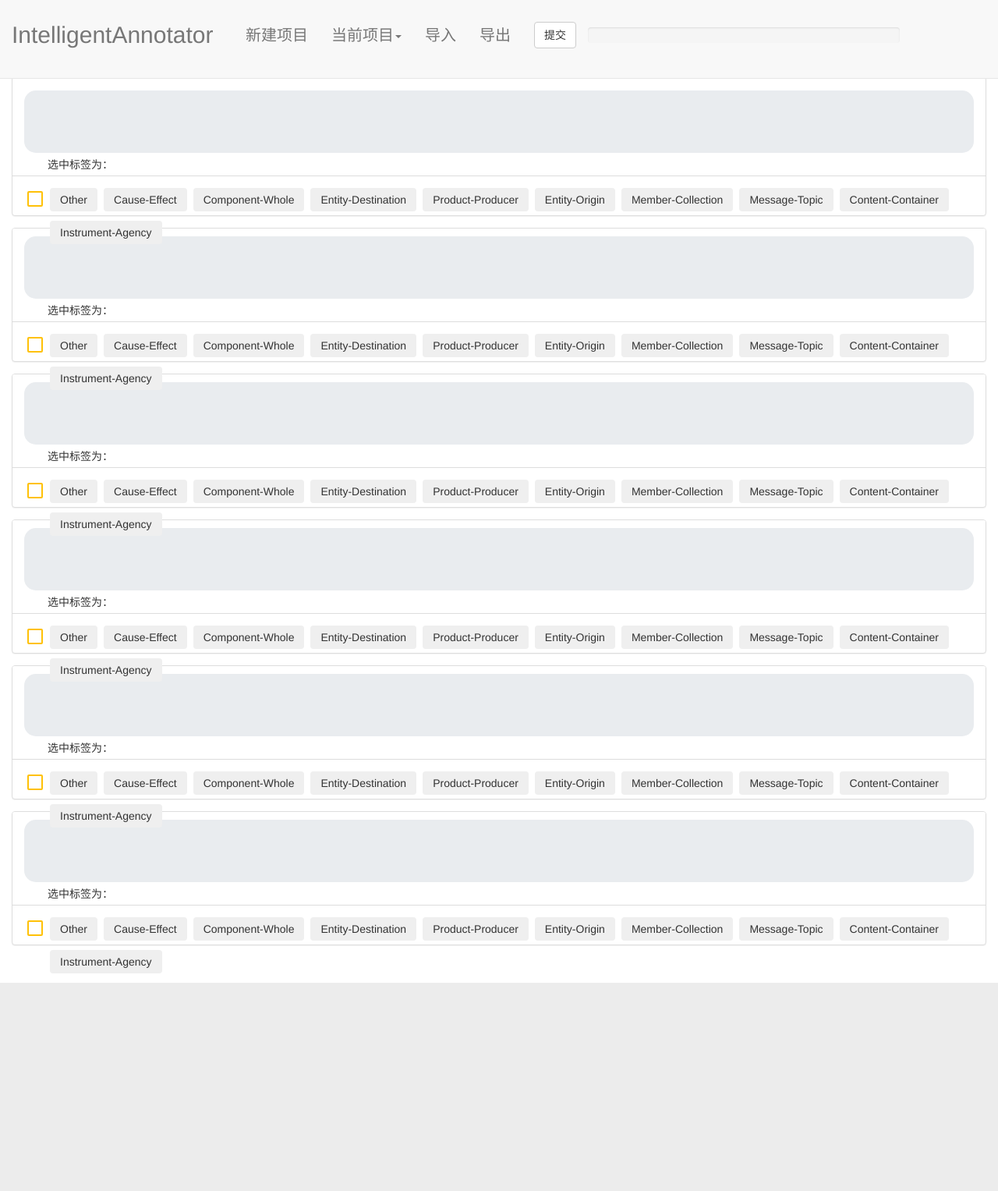
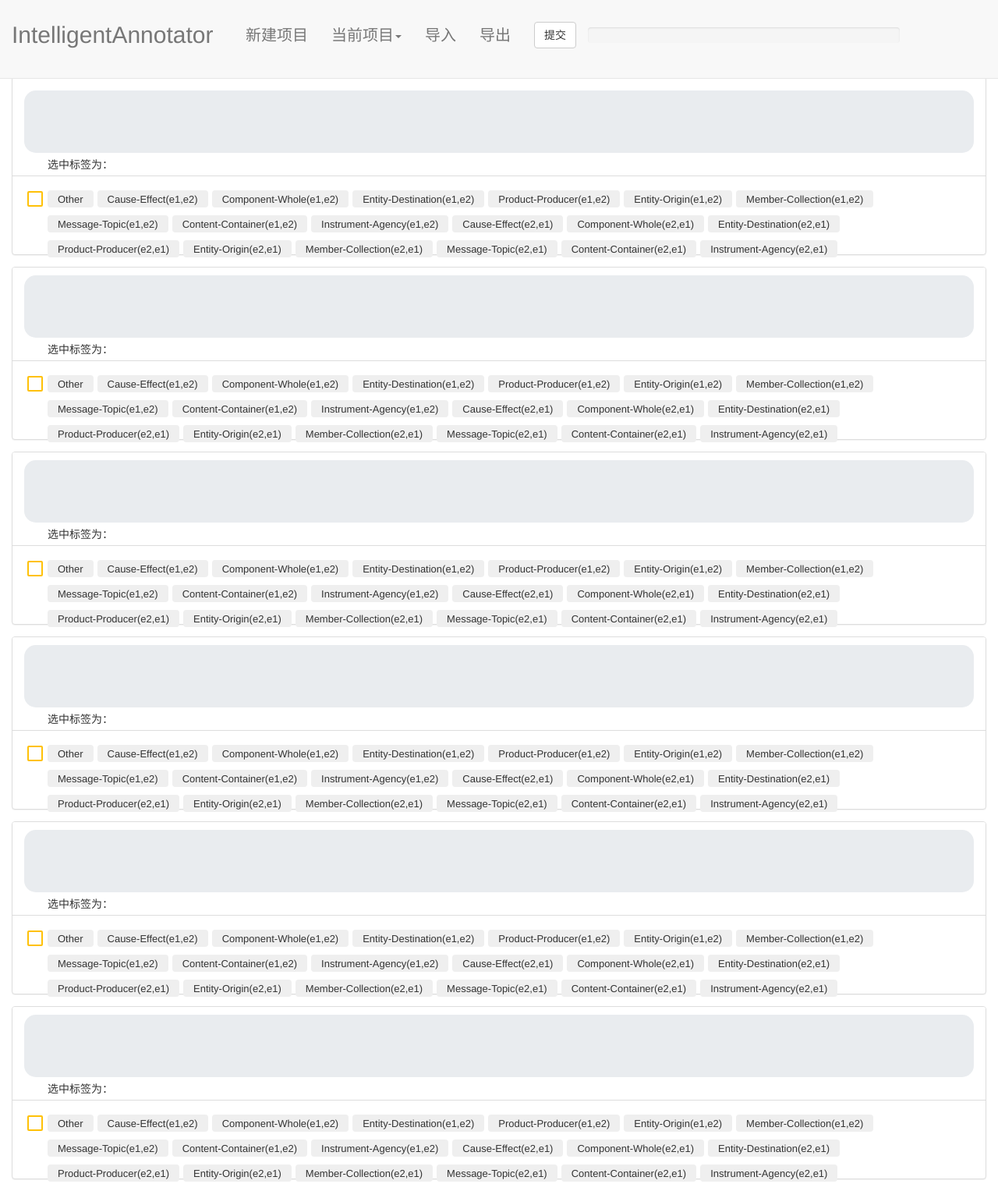
Before and after one commit to mxzel/Intelligent-Annotator, a Django app: page / in a window 1280 px wide. Shown: the whole page at 78% size. Before the commit the page ends 1260 px from the top, so only its background shows below. Run offline with Django 3.2, Linux system fonts and the light colour scheme; data comes from the database, SQL or seed files in the repository; parts of the project's set-up code (start-up, migrations or seed data) failed here and were passed over; some libraries are stand-ins or nearby versions.

Commit message:
修改标签数量、显示形式，修改勾选框

```diff
--- a/static/js/intelligenthtml.js
+++ b/static/js/intelligenthtml.js
@@ -1,7 +1,10 @@
 var state=new Array();
-var tags=['Other', 'Cause-Effect', 'Component-Whole', 'Entity-Destination',
-                 'Product-Producer', 'Entity-Origin', 'Member-Collection',
-                 'Message-Topic', 'Content-Container', 'Instrument-Agency'];//存储标签tag
+var tags=['Other', 'Cause-Effect(e1,e2)', 'Component-Whole(e1,e2)', 'Entity-Destination(e1,e2)',
+                 'Product-Producer(e1,e2)', 'Entity-Origin(e1,e2)', 'Member-Collection(e1,e2)',
+                 'Message-Topic(e1,e2)', 'Content-Container(e1,e2)', 'Instrument-Agency(e1,e2)',
+                    'Cause-Effect(e2,e1)', 'Component-Whole(e2,e1)', 'Entity-Destination(e2,e1)',
+                 'Product-Producer(e2,e1)', 'Entity-Origin(e2,e1)', 'Member-Collection(e2,e1)',
+                 'Message-Topic(e2,e1)', 'Content-Container(e2,e1)', 'Instrument-Agency(e2,e1)'];//存储标签tag
 var textshow="";
 var predicted_data=new Array()
 var projectName2id = new Map()
@@ -39,7 +42,7 @@ window.onload=function(){
             a2.id="changecolor"+(j*tags.length+i);
             a2.innerText=tags[i];
             a2.className="btn";
-            a2.setAttribute("style","margin-left: 8px;margin-bottom:12px;height: 30px;line-height: 10px;");
+            a2.setAttribute("style","margin-left: 5px;margin-bottom:10px;height: 22px;line-height: 10px;font-size:13px;");
             a2.onclick=function(){
                 changecolor(this);
                 defaultcheck(this.parentElement.id);
@@ -260,8 +263,11 @@ function  changeproject(cp) {
                 a2.onclick = function () {
                         getdetail(this);
                 };
-                a2.innerText = unlabeledDatas[m].text2String[i]+" ";
+                a2.innerText = unlabeledDatas[m].text2String[i]+"";
                 a1.appendChild(a2);
+                var a3 = document.createElement("span")
+                a3.innerText = " ";
+                a1.appendChild(a3);
             }
             a0.appendChild(a1);
             hasData++
@@ -292,7 +298,7 @@ function  changeproject(cp) {
                 }
             }
         }
-        setButtonState(true);
+        setButtonState(false);
         updata_progress();
 
         }
@@ -342,8 +348,11 @@ function  changeproject(cp) {
                 a2.onclick = function () {
                         getdetail(this);
                 };
-                a2.innerText = unlabeledDatas[m].text2String[i]+" ";
+                a2.innerText = unlabeledDatas[m].text2String[i]+"";
                 a1.appendChild(a2);
+                var a3 = document.createElement("span")
+                a3.innerText = " ";
+                a1.appendChild(a3);
             }
             a0.appendChild(a1);
             hasData++
@@ -374,7 +383,7 @@ function  changeproject(cp) {
                 }
             }
         }
-        setButtonState(true)
+        setButtonState(false)
     }
 
 }
@@ -478,7 +487,7 @@ function confirmChangeTags() {
     $('#myModal1').modal('hide');
     if(temp==true){
         setButton();
-        setButtonState(true);
+        setButtonState(false);
     }
     var projectName = document.getElementById("dropdown").innerHTML
     projectName=projectName.substr(5,projectName.length-1)
@@ -531,7 +540,7 @@ function setButton(){
             a2.id="changecolor"+(j*tags.length+i);
             a2.innerText=tags[i];
             a2.className="btn";
-            a2.setAttribute("style","margin-left: 8px;margin-bottom:12px;height: 30px;line-height: 10px;");
+            a2.setAttribute("style","margin-left: 5px;margin-bottom:10px;height: 22px;line-height: 10px;font-size:12px;");
             a2.onclick=function(){
                 changecolor(this);
                 defaultcheck(this.parentElement.id);
@@ -703,7 +712,7 @@ function fileImport() {
                 }
             }
             }
-            setButtonState(true)
+            setButtonState(false)
         }
 }
 
@@ -734,7 +743,6 @@ function fileexport(){
         for (var i = 0; i < jsoncontent2.data.length; i++) {
             tempcon = tempcon  + jsoncontent2.data[i]+ "\r\n"
         }
-        print("save")
 
         var file = new File([tempcon], "data.txt", {type: "text/plain;charset=utf-8"});
         saveAs(file);
@@ -903,6 +911,8 @@ function initButton() {
                         commitDataList.push(labeled_data)
                     }
                 }
+            }else{
+                return
             }
         }else{
            for (var i=0;i<hasData;i++) {
@@ -1029,8 +1039,11 @@ function initButton() {
                 a2.onclick = function () {
                         getdetail(this);
                 };
-                a2.innerText = unlabeledDatas[m].text2String[i]+" ";
+                a2.innerText = unlabeledDatas[m].text2String[i]+"";
                 a1.appendChild(a2);
+                var a3 = document.createElement("span")
+                a3.innerText = " ";
+                a1.appendChild(a3);
             }
             a0.appendChild(a1);
             hasData++
@@ -1060,7 +1073,7 @@ function initButton() {
                 }
             }
         }
-        setButtonState(true)
+        setButtonState(false)
 
     }
 
--- a/templates/index.html
+++ b/templates/index.html
@@ -141,9 +141,9 @@
         </div>
         <div id="choose1" style="margin: 5px;margin-left: 30px">选中标签为：</div>
     </div>
-    <div class="panel-body" style="height: 50px;">
+    <div class="panel-body" style="height: 100px;">
         <div class="form-inline">
-        <input class="orange" type="checkbox" id="ok1" style="margin-bottom: 8px" >
+        <input class="orange" type="checkbox" id="ok1" style="margin-bottom: 11px" >
         <div id="buttons0"style="margin-left: 25px;margin-top: -32px"></div>
 </div>
     </div>
@@ -156,10 +156,10 @@
         </div>
         <div id="choose2" style="margin: 5px;margin-left: 30px">选中标签为：</div>
     </div>
-    <div class="panel-body" style="height: 50px;">
+    <div class="panel-body" style="height: 100px;">
         <div class="form-inline">
 
-        <input class="orange" type="checkbox" id="ok2"style="margin-bottom: 8px ">
+        <input class="orange" type="checkbox" id="ok2"style="margin-bottom: 11px ">
             <div id="buttons1"style="margin-left: 25px;margin-top: -32px"></div>
         </div>
     </div>
@@ -172,10 +172,10 @@
         </div>
         <div id="choose3" style="margin: 5px;margin-left: 30px">选中标签为：</div>
     </div>
-    <div class="panel-body" style="height: 50px;">
+    <div class="panel-body" style="height: 100px;">
         <div class="form-inline">
 
-        <input class="orange" type="checkbox" id="ok3" style="margin-bottom: 8px">
+        <input class="orange" type="checkbox" id="ok3" style="margin-bottom: 11px">
             <div id="buttons2"style="margin-left: 25px;margin-top: -32px;"></div>
         </div>
     </div>
@@ -188,9 +188,9 @@
         </div>
         <div id="choose4" style="margin: 5px;margin-left: 30px">选中标签为：</div>
     </div>
-    <div class="panel-body" style="height: 50px;">
+    <div class="panel-body" style="height: 100px;">
         <div class="form-inline">
-        <input class="orange" type="checkbox" id="ok4" style="margin-bottom: 8px">
+        <input class="orange" type="checkbox" id="ok4" style="margin-bottom: 11px">
             <div id="buttons3" style="margin-left: 25px;margin-top: -32px"></div>
         </div>
     </div>
@@ -203,10 +203,10 @@
         </div>
         <div id="choose5" style="margin: 5px;margin-left: 30px">选中标签为：</div>
     </div>
-    <div class="panel-body" style="height: 50px;">
+    <div class="panel-body" style="height: 100px;">
         <div class="form-inline">
 
-        <input class="orange" type="checkbox" id="ok5" style="margin-bottom: 8px">
+        <input class="orange" type="checkbox" id="ok5" style="margin-bottom: 11px">
             <div id="buttons4"style="margin-left: 25px;margin-top: -32px"></div>
         </div>
     </div>
@@ -219,10 +219,10 @@
         </div>
         <div id="choose6" style="margin: 5px;margin-left: 30px">选中标签为：</div>
     </div>
-    <div class="panel-body" style="height: 50px;">
+    <div class="panel-body" style="height: 100px;">
         <div class="form-inline">
 
-        <input class="orange" type="checkbox" id="ok6" style="margin-bottom: 8px">
+        <input class="orange" type="checkbox" id="ok6" style="margin-bottom: 11px">
             <div id="buttons5"style="margin-left: 25px;margin-top: -32px"></div>
         </div>
     </div>
```
